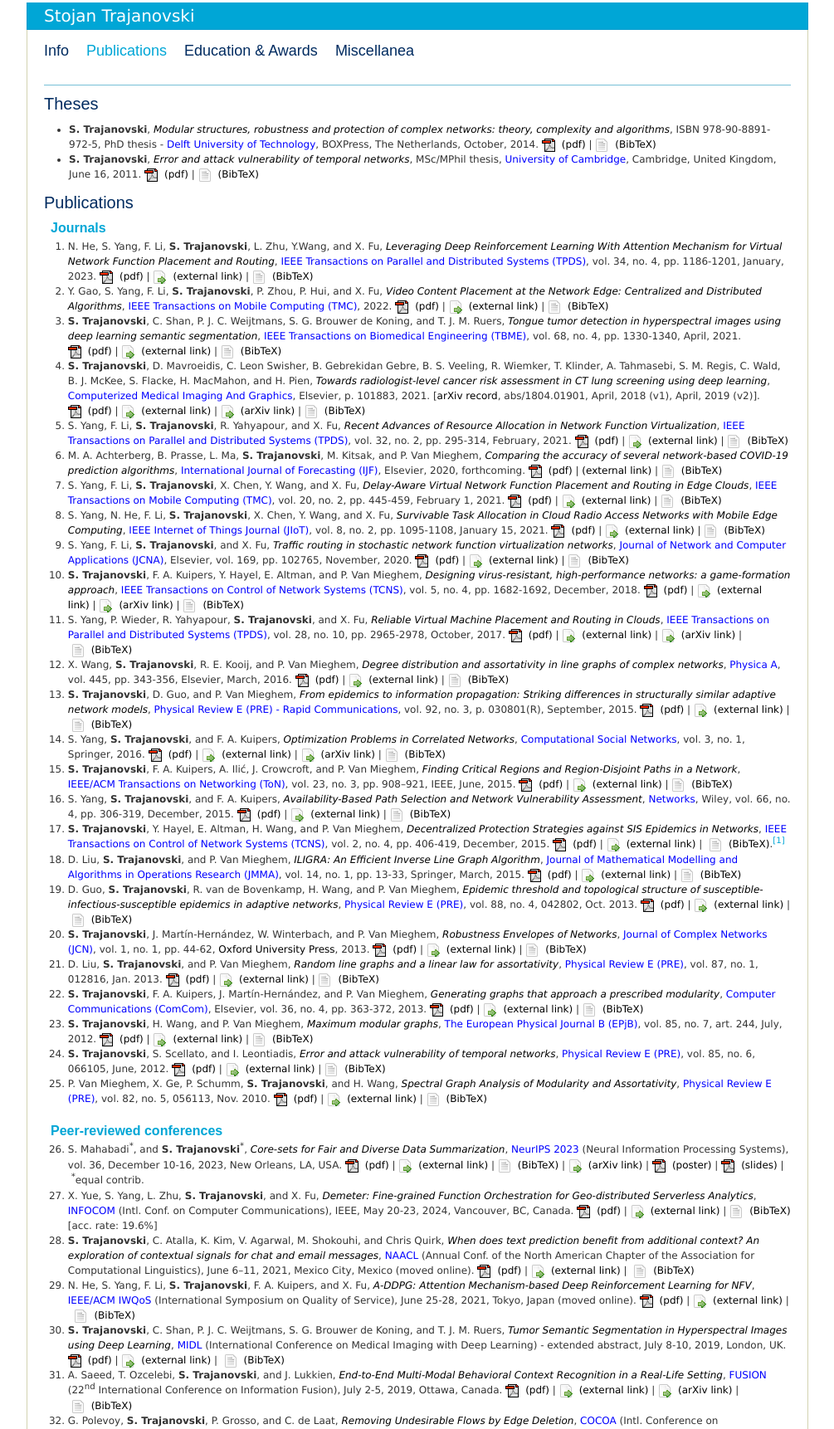
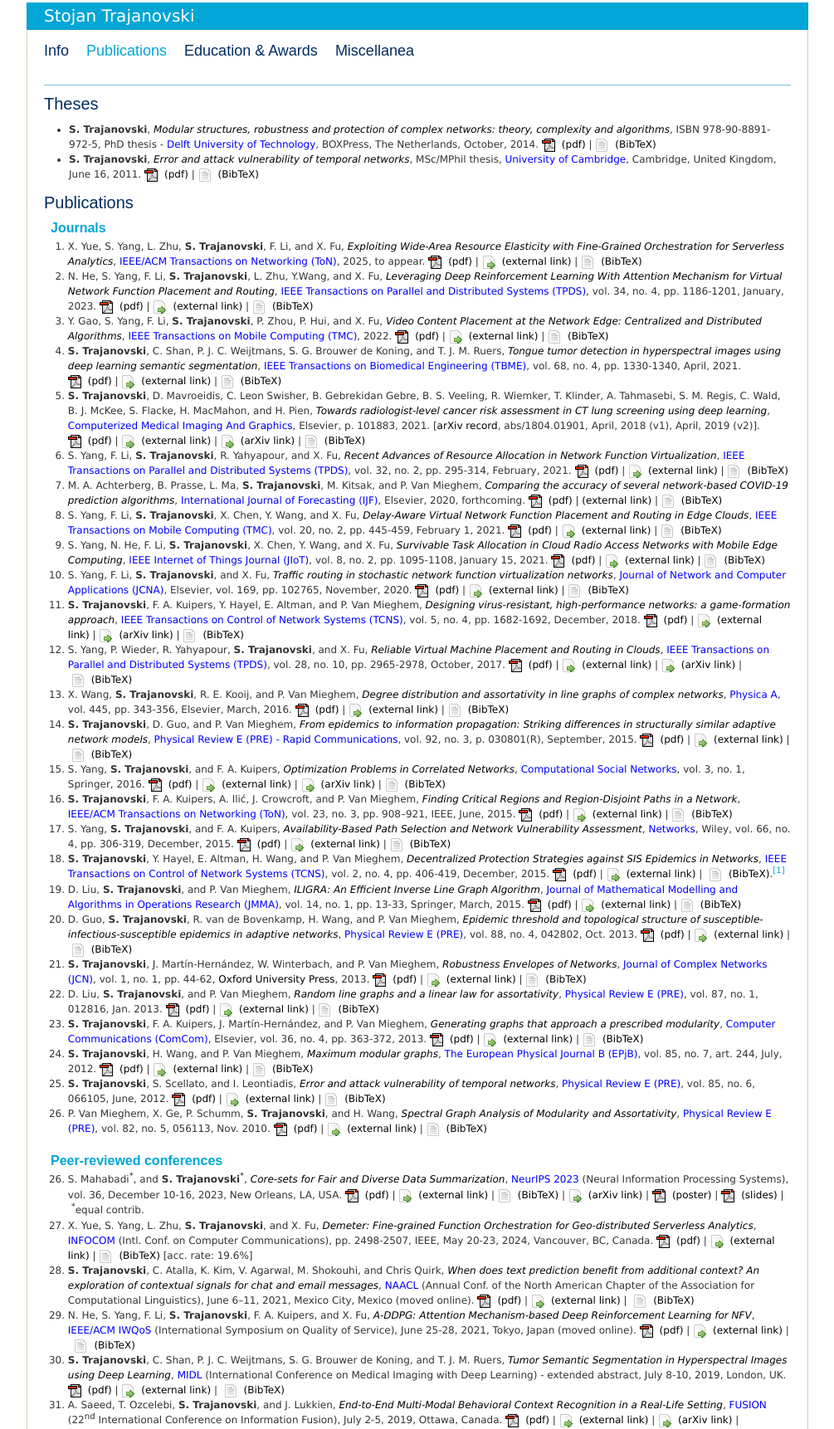
Before and after one commit to tstojan/tstojan.github.io, a plain HTML site: page pubedu.htm in a window 1280 px wide. Shown: the part 12-1734 px from the top of the page at 83% size, without its empty margins (137-1142 px from the left). Drawn offline with Linux system fonts and the light colour scheme.

Commit message:
Adding INFOCOM pdf and ToN record 2024.

```diff
--- a/pubedu.htm
+++ b/pubedu.htm
@@ -39,6 +39,8 @@
 
 <h3 class="pub">Journals</h3>
 <ol start="1">
+
+<li>X. Yue, S. Yang, L. Zhu, <span class="heading">S. Trajanovski</span>, F. Li, and X. Fu, <a href="#" target="_blank"><em>Exploiting Wide-Area Resource Elasticity with Fine-Grained Orchestration for Serverless Analytics</em></a>, <a href="https://www.comsoc.org/publications/journals/ieeeacm-tnet" target="_blank" style="color:blue">IEEE/ACM Transactions on Networking (ToN)</a>, 2025, to appear. <a href="#" class="icon-pdf" target="_blank">(pdf)</a>&nbsp;|&nbsp;<a href="#" class="icon-external" target="_blank">(external link)</a>&nbsp;|&nbsp;<a href="#" class="icon-plain" target="_blank">(BibTeX)</a><br class = "half"/></li>
 
 <li>N. He, S. Yang, F. Li, <span class="heading">S. Trajanovski</span>, L. Zhu, Y.Wang, and X. Fu, <a href="pub/IEEE_TPDS2023_DeepRL_Attention_Virtual_NetFunc_Placement_RoutingIEEE_TPDS2023_DeepRL_Attention_Virtual_NetFunc_Placement_Routing.pdf" target="_blank"><em>Leveraging Deep Reinforcement Learning With Attention Mechanism for Virtual Network Function Placement and Routing</em></a>, <a href="https://www.computer.org/web/tpds" target="_blank" style="color:blue">IEEE Transactions on Parallel and Distributed Systems (TPDS)</a>, vol. 34, no. 4, pp. 1186-1201, January, 2023. <a href="pub/IEEE_TPDS2023_DeepRL_Attention_Virtual_NetFunc_Placement_Routing.pdf" class="icon-pdf" target="_blank">(pdf)</a>&nbsp;|&nbsp;<a href="https://doi.org/10.1109/TPDS.2023.3240404" class="icon-external" target="_blank">(external link)</a>&nbsp;|&nbsp;<a href="pub/IEEE_TPDS2023_DeepRL_Attention_Virtual_NetFunc_Placement_Routing.bib" class="icon-plain" target="_blank">(BibTeX)</a><br class = "half"/></li>
 
@@ -104,9 +106,9 @@ Machine Placement and Routing in Clouds</em></a>, <a href="https://www.computer.
 <h3 class="pub">Peer-reviewed conferences</h3>
 <ol start="26">
 
-<li>S. Mahabadi<sup>*</sup>, and <span class="heading">S. Trajanovski</span><sup>*</sup>, <a href="pub/NeurIPS2023_Coresets_Fair_Diverse.pdf"><em>Core-sets for Fair and Diverse Data Summarization</em></a>, <a href="https://neurips.cc/" target="_blank" style="color:blue">NeurIPS 2023</a> (Neural Information Processing Systems), vol. 36, December 10-16, 2023, New Orleans, LA, USA. <a href="pub/NeurIPS2023_Coresets_Fair_Diverse.pdf" class="icon-pdf" target="_blank">(pdf)</a>&nbsp;|&nbsp;<a href="#" class="icon-external" target="_blank">(external link)</a>&nbsp;|&nbsp;<a href="pub/NeurIPS2023_Coresets_Fair_Diverse.bib" class="icon-plain" target="_blank">(BibTeX)</a>&nbsp;|&nbsp;<a href="https://arxiv.org/abs/2310.08122" class="icon-external" target="_blank">(arXiv link)</a>&nbsp;|&nbsp;<a href="pub/NeurIPS2023_Coresets_Fair_Diverse_poster.pdf" class="icon-pdf" target="_blank">(poster)</a>&nbsp;|&nbsp;<a href="pub/NeurIPS2023_Coresets_Fair_Diverse_slides.pdf" class="icon-pdf" target="_blank">(slides)</a>&nbsp;|&nbsp;<sup>*</sup>equal contrib. <br class = "half"/></li>
+<li>S. Mahabadi<sup>*</sup>, and <span class="heading">S. Trajanovski</span><sup>*</sup>, <a href="pub/NeurIPS2023_Coresets_Fair_Diverse.pdf"><em>Core-sets for Fair and Diverse Data Summarization</em></a>, <a href="https://neurips.cc/" target="_blank" style="color:blue">NeurIPS 2023</a> (Neural Information Processing Systems), vol. 36, December 10-16, 2023, New Orleans, LA, USA. <a href="pub/NeurIPS2023_Coresets_Fair_Diverse.pdf" class="icon-pdf" target="_blank">(pdf)</a>&nbsp;|&nbsp;<a href="https://papers.nips.cc/paper_files/paper/2023/hash/f980ba94f513168f2b292f58aef929ec-Abstract-Conference.html" class="icon-external" target="_blank">(external link)</a>&nbsp;|&nbsp;<a href="pub/NeurIPS2023_Coresets_Fair_Diverse.bib" class="icon-plain" target="_blank">(BibTeX)</a>&nbsp;|&nbsp;<a href="https://arxiv.org/abs/2310.08122" class="icon-external" target="_blank">(arXiv link)</a>&nbsp;|&nbsp;<a href="pub/NeurIPS2023_Coresets_Fair_Diverse_poster.pdf" class="icon-pdf" target="_blank">(poster)</a>&nbsp;|&nbsp;<a href="pub/NeurIPS2023_Coresets_Fair_Diverse_slides.pdf" class="icon-pdf" target="_blank">(slides)</a>&nbsp;|&nbsp;<sup>*</sup>equal contrib. <br class = "half"/></li>
 
-<li>X. Yue, S. Yang, L. Zhu, <span class="heading">S. Trajanovski</span>, and X. Fu, <a href="#"><em>Demeter: Fine-grained Function Orchestration for Geo-distributed Serverless Analytics</em></a>, <a href="https://infocom2024.ieee-infocom.org/" target="_blank" style="color:blue">INFOCOM</a> (Intl. Conf. on Computer Communications), IEEE, May 20-23, 2024, Vancouver, BC, Canada. <a href="#" class="icon-pdf" target="_blank">(pdf)</a>&nbsp;|&nbsp;<a href="#" class="icon-external" target="_blank">(external link)</a>&nbsp;|&nbsp;<a href="pub/INFOCOM2024_Demeter.bib" class="icon-plain" target="_blank">(BibTeX)</a> [acc. rate: 19.6%] <br class = "half"/></li>
+<li>X. Yue, S. Yang, L. Zhu, <span class="heading">S. Trajanovski</span>, and X. Fu, <a href="#"><em>Demeter: Fine-grained Function Orchestration for Geo-distributed Serverless Analytics</em></a>, <a href="https://infocom2024.ieee-infocom.org/" target="_blank" style="color:blue">INFOCOM</a> (Intl. Conf. on Computer Communications), pp. 2498-2507, IEEE, May 20-23, 2024, Vancouver, BC, Canada. <a href="pub/INFOCOM2024_Demeter.pdf" class="icon-pdf" target="_blank">(pdf)</a>&nbsp;|&nbsp;<a href="https://doi.org/10.1109/INFOCOM52122.2024.10621303" class="icon-external" target="_blank">(external link)</a>&nbsp;|&nbsp;<a href="pub/INFOCOM2024_Demeter.bib" class="icon-plain" target="_blank">(BibTeX)</a> [acc. rate: 19.6%] <br class = "half"/></li>
 <!-- pub/INFOCOM2024_Demeter.pdf -->
 
 <li><span class="heading">S. Trajanovski</span>, C. Atalla, K. Kim, V. Agarwal, M. Shokouhi, and Chris Quirk, <a href="pub/NAACL2021_TeamsOutlook_context.pdf"><em>When does text prediction benefit from additional context? An exploration of contextual signals for chat and email messages</em></a>, <a href="https://2021.naacl.org/" target="_blank" style="color:blue">NAACL</a> (Annual Conf. of the North American Chapter of the Association for Computational Linguistics), June 6–11, 2021, Mexico City, Mexico (moved online). <a href="pub/NAACL2021_TeamsOutlook_context.pdf" class="icon-pdf" target="_blank">(pdf)</a>&nbsp;|&nbsp;<a href="https://aclanthology.org/2021.naacl-industry.1/" class="icon-external" target="_blank">(external link)</a>&nbsp;|&nbsp; <a href="pub/NAACL2021_TeamsOutlook_context.bib" class="icon-plain" target="_blank">(BibTeX)</a><br class = "half"/></li>
```
Also changed, not shown: index.htm (+1 -1 lines), 2 other files.
